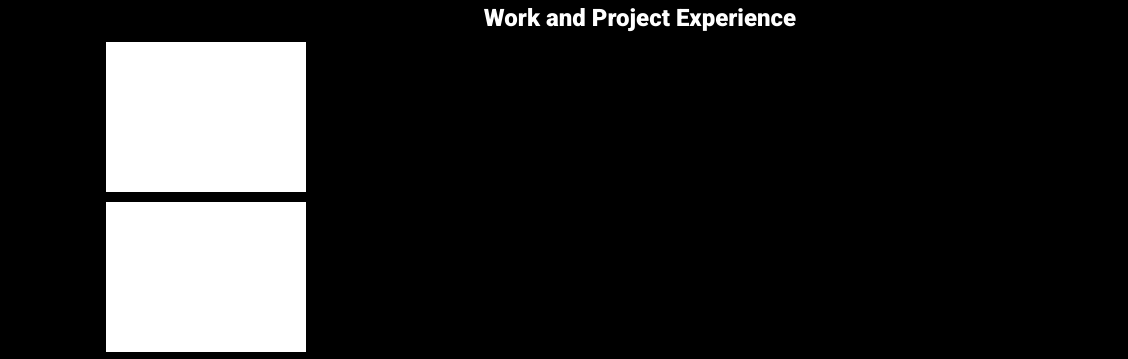
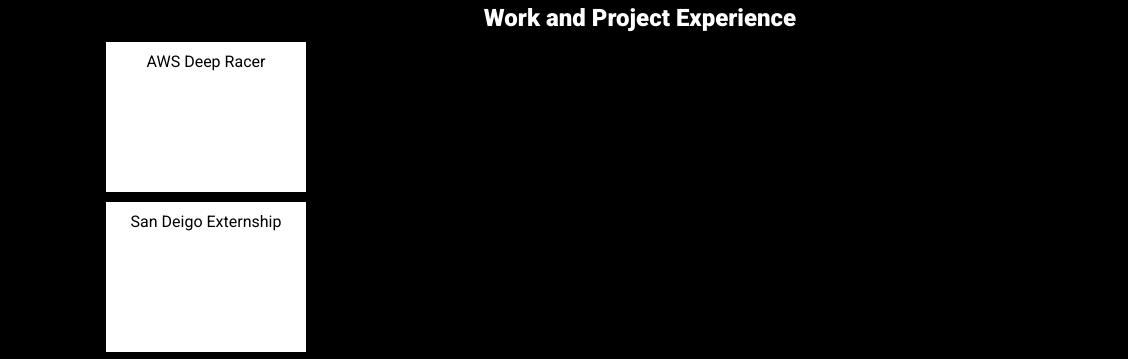
Before and after one commit to Vaughn-Alston/Devloper-Portfolio, a plain HTML site: page index.html in a window 1280 px wide. Shown: the part 288-647 px from the top of the page, 0-1128 px from the left. Drawn offline with nearby package versions, Linux system fonts and the light colour scheme.

Commit message:
So I moved my experience section to Javascript so that I can easier add more experience by pushing it through my display function

```diff
--- a/assets/css/styles.css
+++ b/assets/css/styles.css
@@ -136,13 +136,7 @@
 }
 
 
-.experience-container {
 
-
-
-
-
-}
 
 
 
@@ -152,6 +146,7 @@
   height: 150px;
   background-color: white;
   margin: 10px;
+  -webkit-text-fill-color: #000000;
 }
 
 
--- a/assets/js/scroll.js
+++ b/assets/js/app.js
@@ -39,24 +39,50 @@
 // experience is the array name
 let experience = [
 
+ // This will be the first objcet
 
+// Title represents the company or experience name.
+// Date will show the date of that experience.
+// The the description will describe the event.
+
+//Object one
 {
  title: "AWS Deep Racer",
- club: "Computing Club",
  date: "12/12/12",
  description: "......"
 },
-
+// Object 2 and so on
 {
  title: "San Deigo Externship",
- club: "Computing Club",
  date: "12/12/12",
  description: "......"
 },
 
 
 
-];
 
 
-experience.forEach(job => console.log(job));
+
+]; // This will be the end of the Array of objects of experiences.
+
+
+function displayExperience(data) {
+
+  // This will act like a pointer for the boxes I want to fill
+  const boxes = document.querySelectorAll(".expbox");
+
+  data.forEach((exp, index)  =>
+    {
+      if(boxes[index]) {
+      boxes[index].innerHTML = `
+      <p>${exp.title}</p>
+      `;
+    }
+});
+
+
+}
+
+
+
+  displayExperience(experience);
--- a/index.html
+++ b/index.html
@@ -73,9 +73,9 @@
   <div class="experience-container" id = "Work-Container" >
 
 <!--  These will be my individual boxes that hold each experience  -->
-        <div class="expbox" id = "xp1"> 1 </div>
-        <div class="expbox" id = "xp1"> 1 </div>
-        <div class="expbox" id = "xp1"> 1 </div>
+        <div class="expbox" id = "xp1"> 2 </div>
+        <div class="expbox" id = "xp1"> </div>
+        <div class="expbox" id = "xp1">  </div>
 
 
 
```
